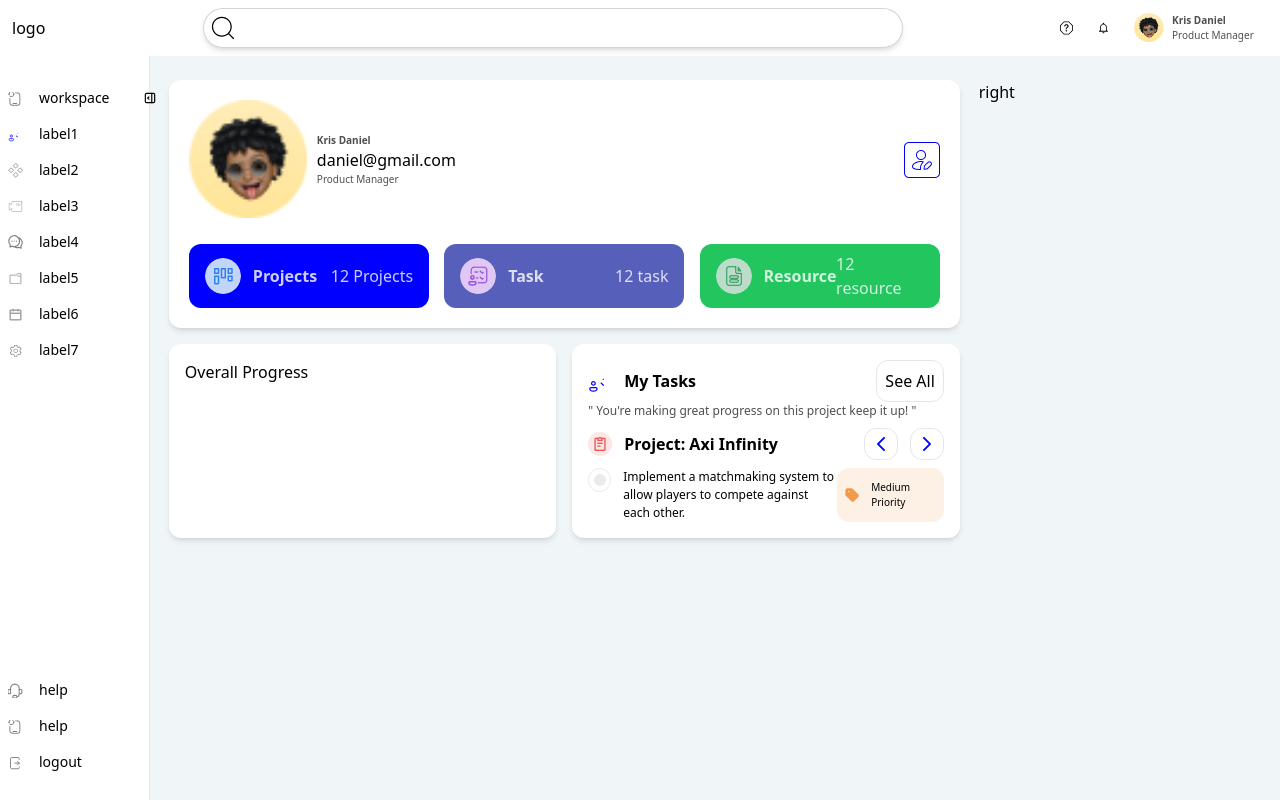
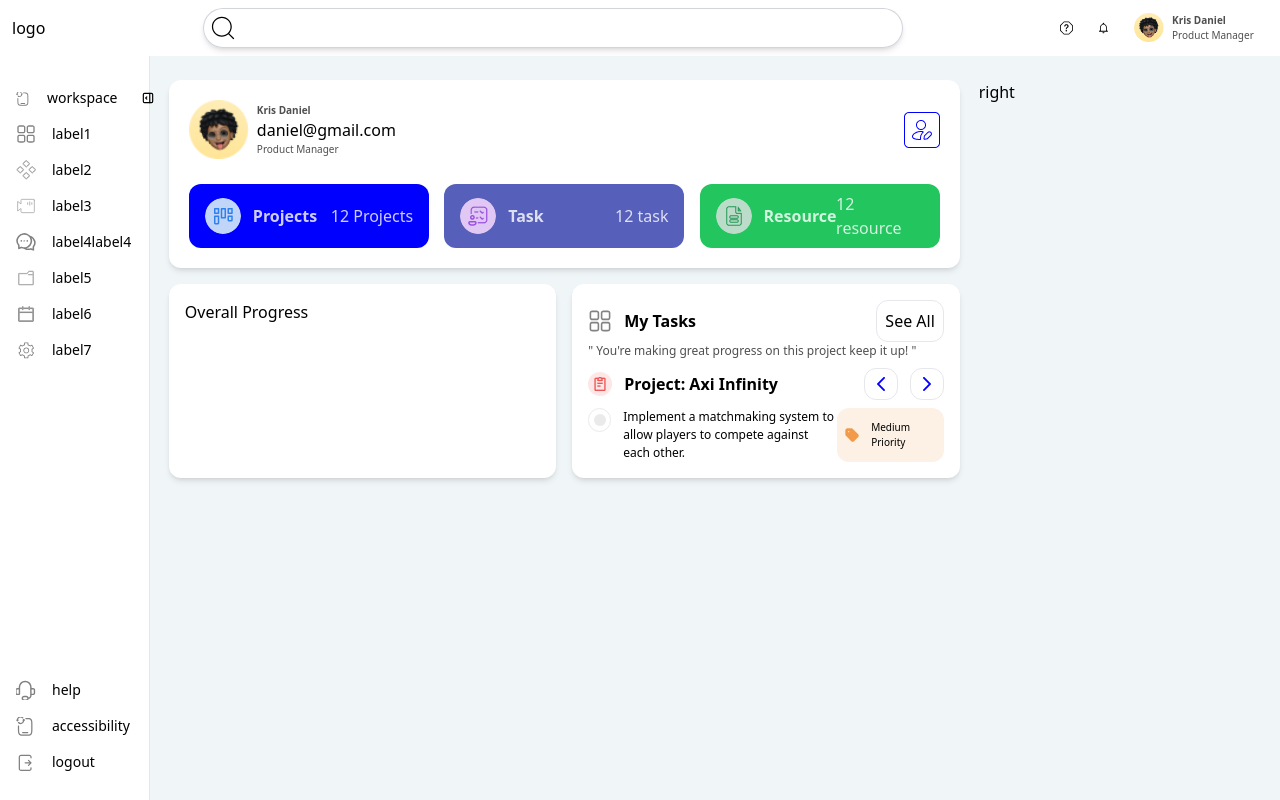
Before and after one commit to TeamLyf/Teamlyf-Frontend, a Next.js app: page /task in a window 1280 px wide. Both pictures are taken after a click on the icon 40 px from the left and 95 px from the top of the page. Built offline with nearby package versions, Linux system fonts and the light colour scheme.

Commit message:
adjusted the icons in the left side bar and profile image width and height

```diff
--- a/app/(root)/layout.js
+++ b/app/(root)/layout.js
@@ -17,7 +17,7 @@ export default function RootLayout({ children }) {
             <main
               className={`absolute top-20 ${
                 isopen
-                  ? "w-[calc(100%-40px)] left-[40px]"
+                  ? "w-[calc(100%-50px)] left-[50px]"
                   : "w-[calc(100%-150px)] left-[150px]"
               }`}
             >
--- a/app/(root)/task/page.js
+++ b/app/(root)/task/page.js
@@ -10,9 +10,9 @@ export default function Page() {
           <section className="w-full bg-white shadow-md p-5 rounded-xl">
             <div className="flex justify-between items-center w-full ">
               <ProfileActions
-                width={120}
-                height={120}
-                classname="relative w-[120px] h-[120px]"
+                width={60}
+                height={60}
+                classname="relative w-[60px] h-[60px]"
               >
                 <p>daniel@gmail.com</p>
               </ProfileActions>
--- a/app/globals.css
+++ b/app/globals.css
@@ -10,7 +10,7 @@
     @apply fixed top-0 h-screen duration-300 z-10 border-r;
   }
   .leftsidebar_link {
-    @apply relative flex rounded-md p-2 cursor-pointer hover:bg-dark-3 text-blue text-sm items-center gap-x-4 w-full text-[unset];
+    @apply relative flex py-2 px-4 rounded-md hover:bg-dark-3 text-blue text-sm items-center gap-x-4 w-full text-[unset];
   }
   .searchbar {
     @apply relative pointer-events-none  w-[700px] h-[40px];
--- a/components/shared/LeftSidebar.js
+++ b/components/shared/LeftSidebar.js
@@ -10,7 +10,7 @@ import {
 const LeftSidebar = ({ isopen, setisOpen }) => {
   return (
     <aside
-      className={`leftsidebar bg-white ${isopen ? "w-[40px]" : "w-[150px]"} `}
+      className={`leftsidebar bg-white ${isopen ? "w-[50px]" : "w-[150px]"} `}
     >
       <ul className="absolute top-20 left-0 w-full h-full">
         <div className="leftsidebar_link">
@@ -26,26 +26,28 @@ const LeftSidebar = ({ isopen, setisOpen }) => {
 
           {isopen ? (
             <TbLayoutSidebarLeftExpandFilled
-              className="absolute top-[50%] right-[-15px] stroke-black translate-x-[-50%] translate-y-[-50%]"
+              className="absolute top-[50%] right-[-13px] stroke-black translate-x-[-50%] translate-y-[-50%]"
               onClick={() => setisOpen(!isopen)}
             />
           ) : (
             <TbLayoutSidebarRightExpand
-              className="absolute top-[50%] right-[-15px] translate-x-[-50%] translate-y-[-50%]"
+              className="absolute top-[50%] right-[-13px] translate-x-[-50%] translate-y-[-50%]"
               onClick={() => setisOpen(!isopen)}
             />
           )}
         </div>
         {Sidebarlinks.map((link) => (
-          <li className="">
+          <li className="relative">
             <Link
               className="leftsidebar_link"
               key={link.label}
               href={link.route}
             >
-              <Image src={link.icons} alt={link.label} width={15} height={15} />
+              <Image src={link.icons} alt={link.label} width={20} height={20} />
               <span
-                className={`${isopen && "hidden"} origin-left duration-200`}
+                className={`${
+                  isopen && "hidden"
+                } origin-left duration-200 truncate`}
               >
                 {link.label}
               </span>
@@ -53,44 +55,58 @@ const LeftSidebar = ({ isopen, setisOpen }) => {
           </li>
         ))}
         <div className="absolute bottom-[100px] left-0 w-full">
-          <div className="leftsidebar_link">
+          <li className="relative">
+            <Link className="leftsidebar_link" href="">
               <Image
                 src={"/assets/sideicon8.svg"}
-              alt="label"
-              width={15}
-              height={15}
+                alt={"label"}
+                width={20}
+                height={20}
               />
-
-            <span className={`${isopen && "hidden"} origin-left duration-200`}>
+              <span
+                className={`${
+                  isopen && "hidden"
+                } origin-left duration-200 truncate`}
+              >
                 help
               </span>
-          </div>
+            </Link>
+          </li>
 
-          <div className="leftsidebar_link">
+          <li className="relative">
+            <Link className="leftsidebar_link" href="">
               <Image
                 src={"/assets/sideicon9.svg"}
-              alt="label"
-              width={15}
-              height={15}
+                alt={"label"}
+                width={20}
+                height={20}
               />
-
-            <span className={`${isopen && "hidden"} origin-left duration-200`}>
-              help
+              <span
+                className={`${
+                  isopen && "hidden"
+                } origin-left duration-200 truncate`}
+              >
+                accessibility
               </span>
-          </div>
-
-          <div className="leftsidebar_link">
+            </Link>
+          </li>
+          <li className="relative">
+            <Link className="leftsidebar_link" href="">
               <Image
                 src={"/assets/sideicon10.svg"}
-              alt="label"
-              width={15}
-              height={15}
+                alt={"label"}
+                width={20}
+                height={20}
               />
-
-            <span className={`${isopen && "hidden"} origin-left duration-200`}>
+              <span
+                className={`${
+                  isopen && "hidden"
+                } origin-left duration-200 truncate`}
+              >
                 logout
               </span>
-          </div>
+            </Link>
+          </li>
         </div>
       </ul>
     </aside>
--- a/constant/index.js
+++ b/constant/index.js
@@ -1,4 +1,3 @@
-
 export const Sidebarlinks = [
   { icons: "/assets/sideicon1.svg", route: "/link-path", label: "label1" },
   {
@@ -7,7 +6,11 @@ export const Sidebarlinks = [
     label: "label2",
   },
   { icons: "/assets/sideicon3.svg", route: "/link-path", label: "label3" },
-  { icons: "/assets/sideicon4.svg", route: "/link-path", label: "label4" },
+  {
+    icons: "/assets/sideicon4.svg",
+    route: "/link-path",
+    label: "label4label4",
+  },
   { icons: "/assets/sideicon5.svg", route: "/link-path", label: "label5" },
   { icons: "/assets/sideicon6.svg", route: "/link-path", label: "label6" },
 
```
Also changed, not shown: public/assets/sideicon1.svg. Lines whose indentation alone changed are shown as unchanged.
